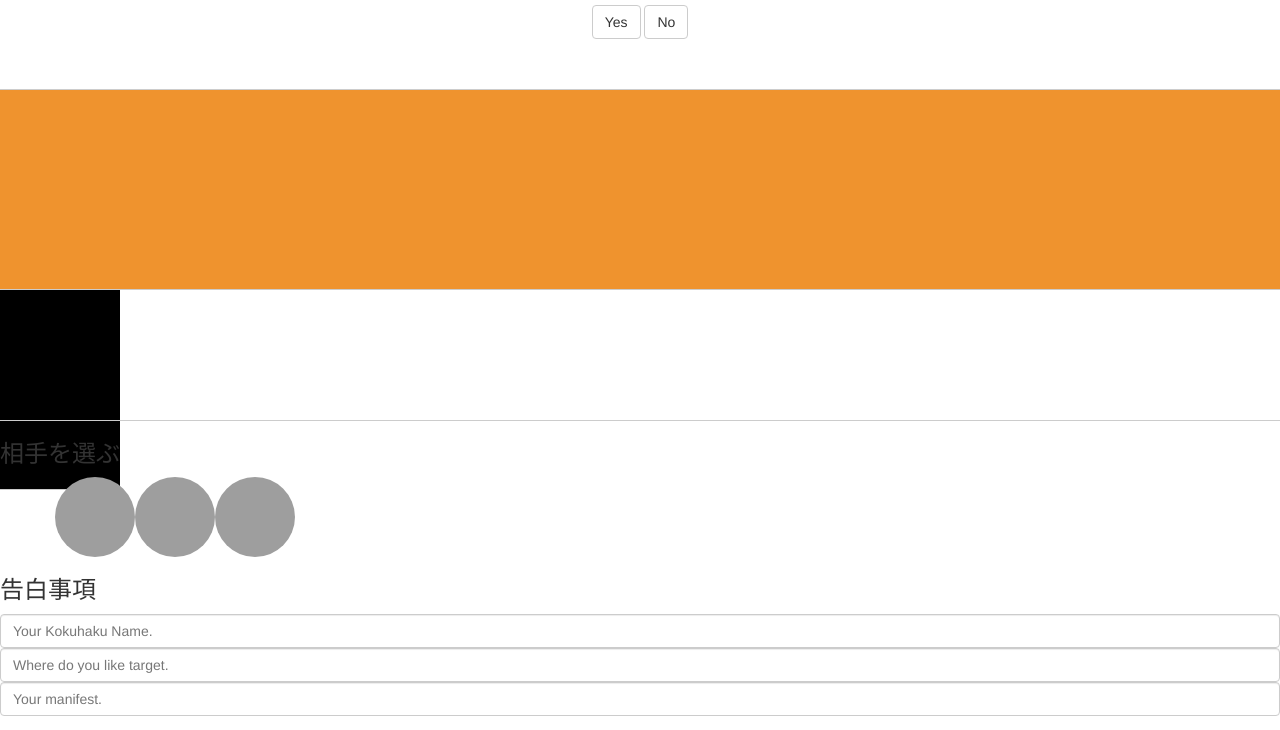
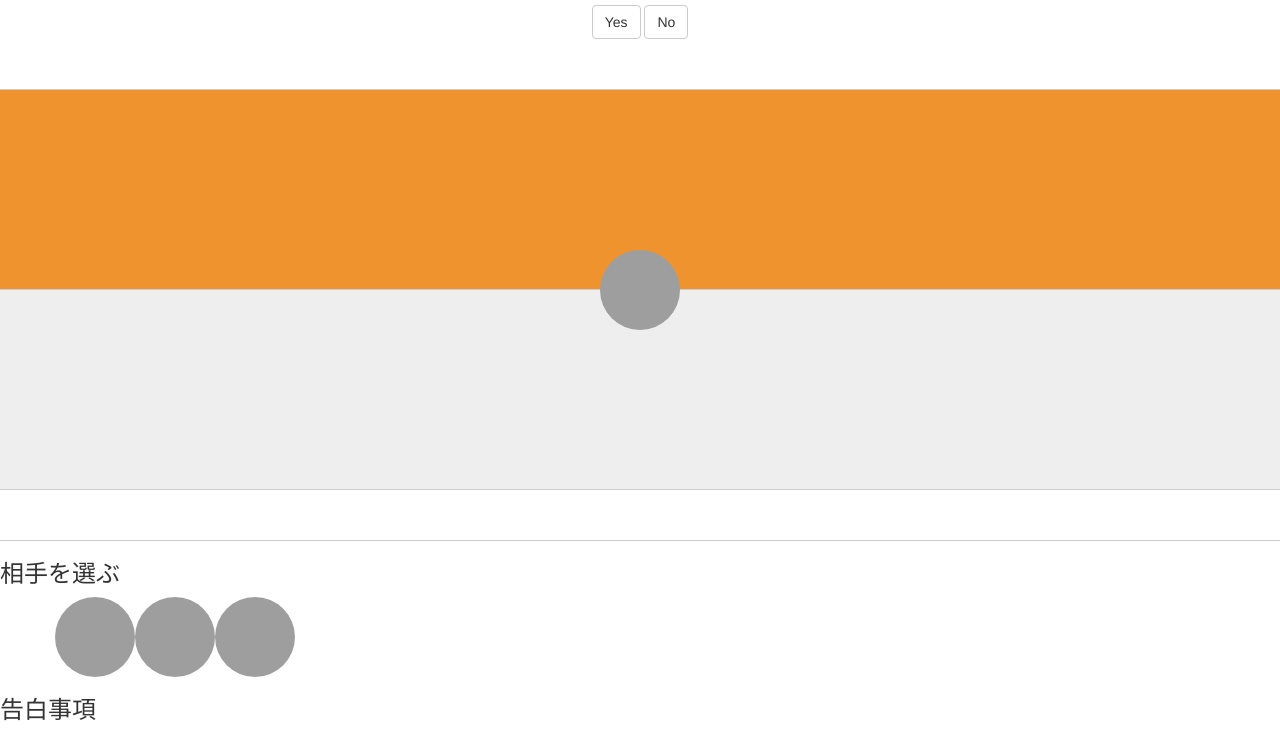
Before and after one commit to totzyuta/HandShake, a PHP site: page /index.html in a window 1280 px wide. Shown: the part 571-1301 px from the top of the page. Run offline with PHP 8.4, Linux system fonts and the light colour scheme; some libraries are stand-ins or nearby versions; grey boxes are pictures that could not be loaded.

Commit message:
マイページで自分の顔を真ん中にできた

```diff
--- a/css/main.css
+++ b/css/main.css
@@ -40,18 +40,35 @@ body {
 }
 
 .myface{
-  height:80px;
-  width: 80px;
+  height: 80px;
+  width: 100%;
+  float: left;
+  margin: 0px auto;
+  position: relative;
+  top: -40px;
+}
+
+.target-face{
+  height: 80px;
+  width: 100%;
+  float: right;
+}
+
+.lover-face{
 }
 
 .target{
   height: 200px;
+  width: 100%;
   background-color: #ef932e;
+  display: block;
 }
 
 .lover{
   height: 200px;
-  background-color: #000;
+  width: 100%;
+  background-color: #eee;
+  display: block;
 }
 
 .conversation{
--- a/index.html
+++ b/index.html
@@ -3,7 +3,7 @@
 <head>
   <meta charset="utf-8">
   <meta http-equiv="X-UA-Compatible" content="IE=edge">
-  <meta name="viewport" content="width=device-width, initial-scale=1">
+  <meta name="viewport" content="width=device-width, initial-scale=1, minimum-scale=1.0, maximum-scale=1.0, user-scalable=0">
   <title>HandShake v0.0</title>
   <meta name="keywords" content="">
   <meta name="description" content="">
@@ -65,6 +65,9 @@
     <div class="hero target">
     </div>
     <div class="myface">
+      <div class="regist-face">
+      </div>
+    </div>
     <div class="hero lover">
     </div>
   </div>
```
